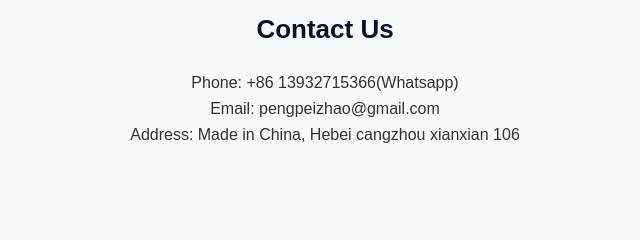
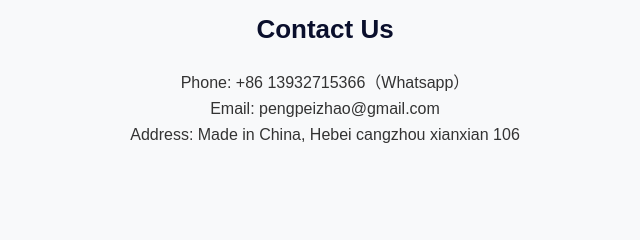
Before and after one commit to rlus163/81929.github.io, a plain HTML site: page index.html in a window 1280 px wide. Shown: the part 2454-2694 px from the top of the page, 315-955 px from the left. Drawn offline with Linux system fonts and the light colour scheme; no server answers.

Commit message:
Add files via upload

```diff
--- a/index.html
+++ b/index.html
@@ -187,7 +187,7 @@
 <div class="section" id="contact">
   <h2>Contact Us</h2>
   <p>
-    Phone: +86 13932715366(Whatsapp)<br>
+    Phone: +86 13932715366（Whatsapp）<br>
     Email: pengpeizhao@gmail.com<br>
     Address: Made in China, Hebei cangzhou xianxian 106<br><br>
     <!--<img src="images/qrcode.png" alt="QR Code" style="width:150px;margin-top:10px;">-->
```
